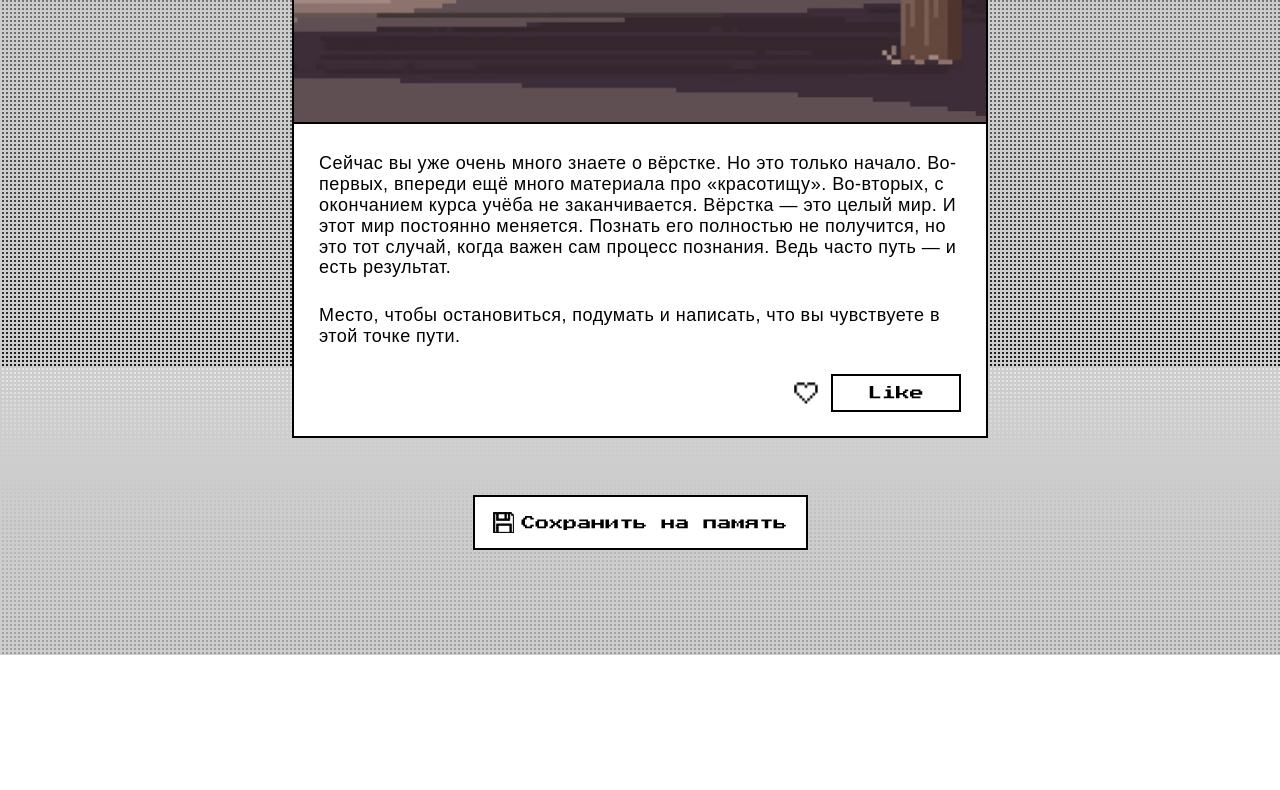
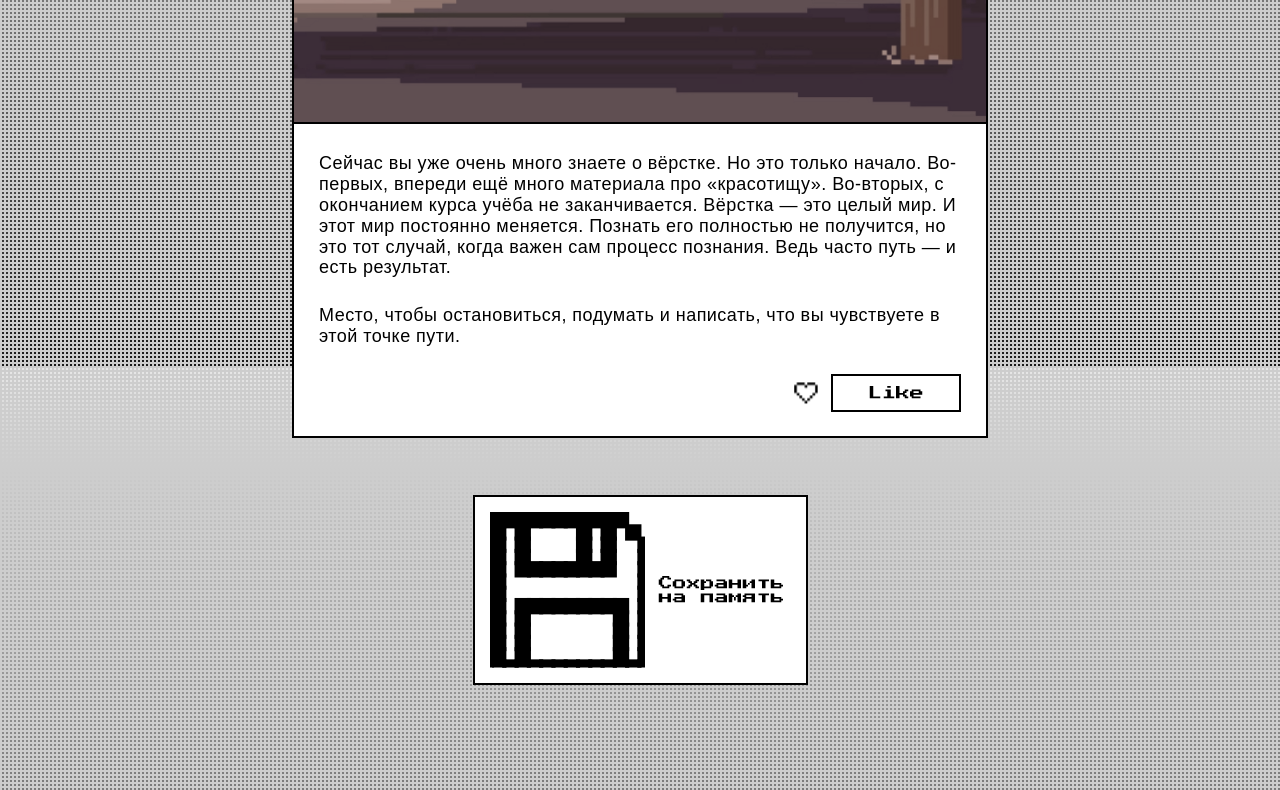
Before and after one commit to Valkyrie22fi/zakrivayuschiy-teg-f, a plain HTML site: page index.html in a window 1280 px wide. Shown: the part 8434-9224 px from the top of the page. Before the commit the page ends 9089 px from the top, so only its background shows below. Drawn offline with Linux system fonts and the light colour scheme.

Commit message:
use корректировка

```diff
--- a/index.html
+++ b/index.html
@@ -559,7 +559,7 @@
           aria-controls="dialog"
         >
           <span class="button__text">
-            <svg viewBox="0 0 38 38" class="dialog__save-icon">
+            <svg viewBox="0 0 38 38">
               <use href="./svg/floppy.svg#floppy" class="floppy">
             </svg>
               Сохранить на память
@@ -570,7 +570,7 @@
     <dialog id="dialog" class="dialog">
       <div class="dialog__content">
         <h1 class="dialog__title">
-          <svg viewBox="0 0 40 40" class="dialog__icon">
+          <svg viewBox="0 0 40 40">
             <use href="./svg/floppy.svg#floppy">
           </svg>
           Вставьте <br/> дискету, чтобы продолжить
@@ -586,6 +586,6 @@
     </dialog>
 
 
-    <script src="./scripts/like.js" wi></script>
+    <script src="./scripts/like.js"></script>
   </body>
 </html>
```
